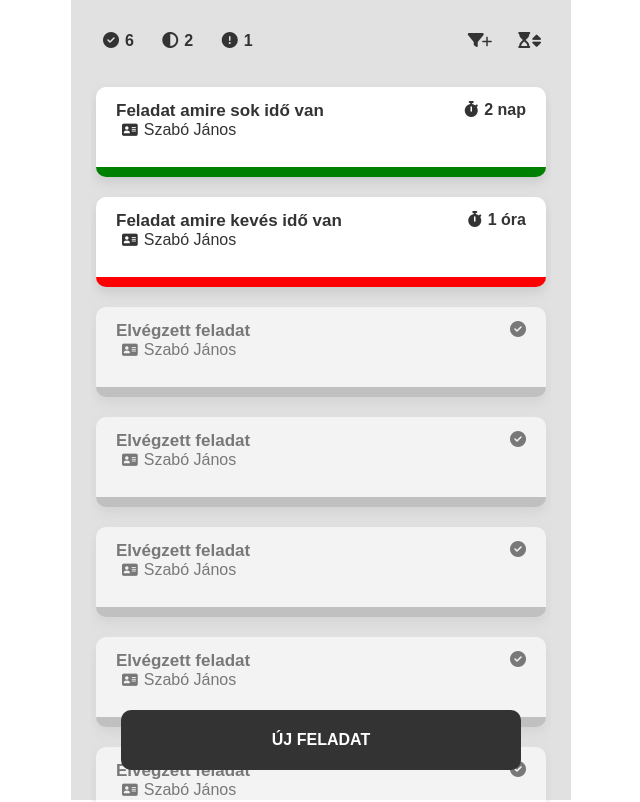
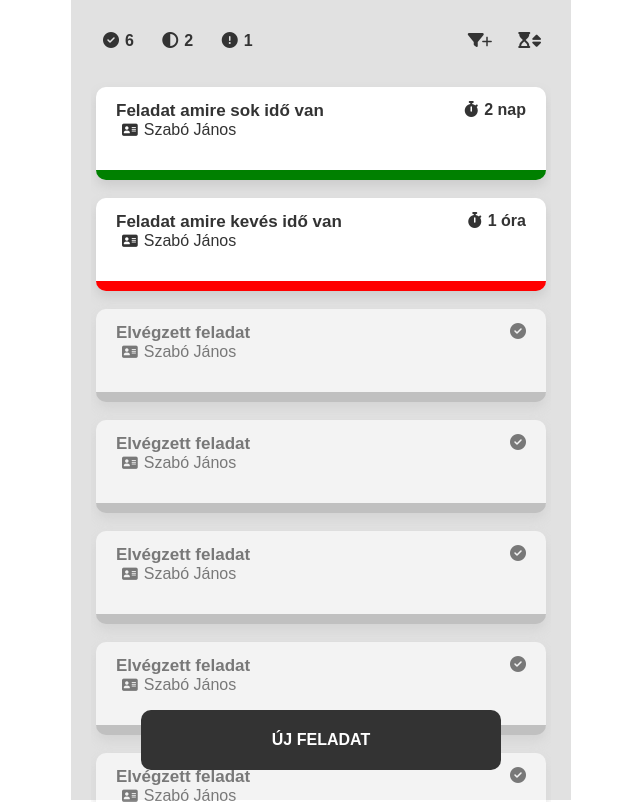
Before and after one commit to sebastianslusnik/planner, a plain HTML site: page index.html in a window 1280 px wide. Shown: the whole page, without its empty margins (319-959 px from the left). Drawn offline with Linux system fonts and the light colour scheme; a web font is replaced by a local one.

Commit message:
Add files via upload

```diff
--- a/index.html
+++ b/index.html
@@ -94,11 +94,11 @@ html, body {
 }
 .task {
   width: 100%;
-  height: 90px;
+  height: 93px;
   background-color: white;
   border-radius: 10px;
   box-shadow: #ccc 0 6px 12px 0;
-  margin-bottom: 20px;
+  margin-bottom: 18px;
   padding: 14px 20px;
 }
 .task .title {
@@ -112,7 +112,7 @@ html, body {
   transform: translate(-50%, 0);
 }
 #footer_A #add {
-  width: 400px;
+  width: 360px;
   height: 60px;
   border: none;
   border-radius: 10px;
```
